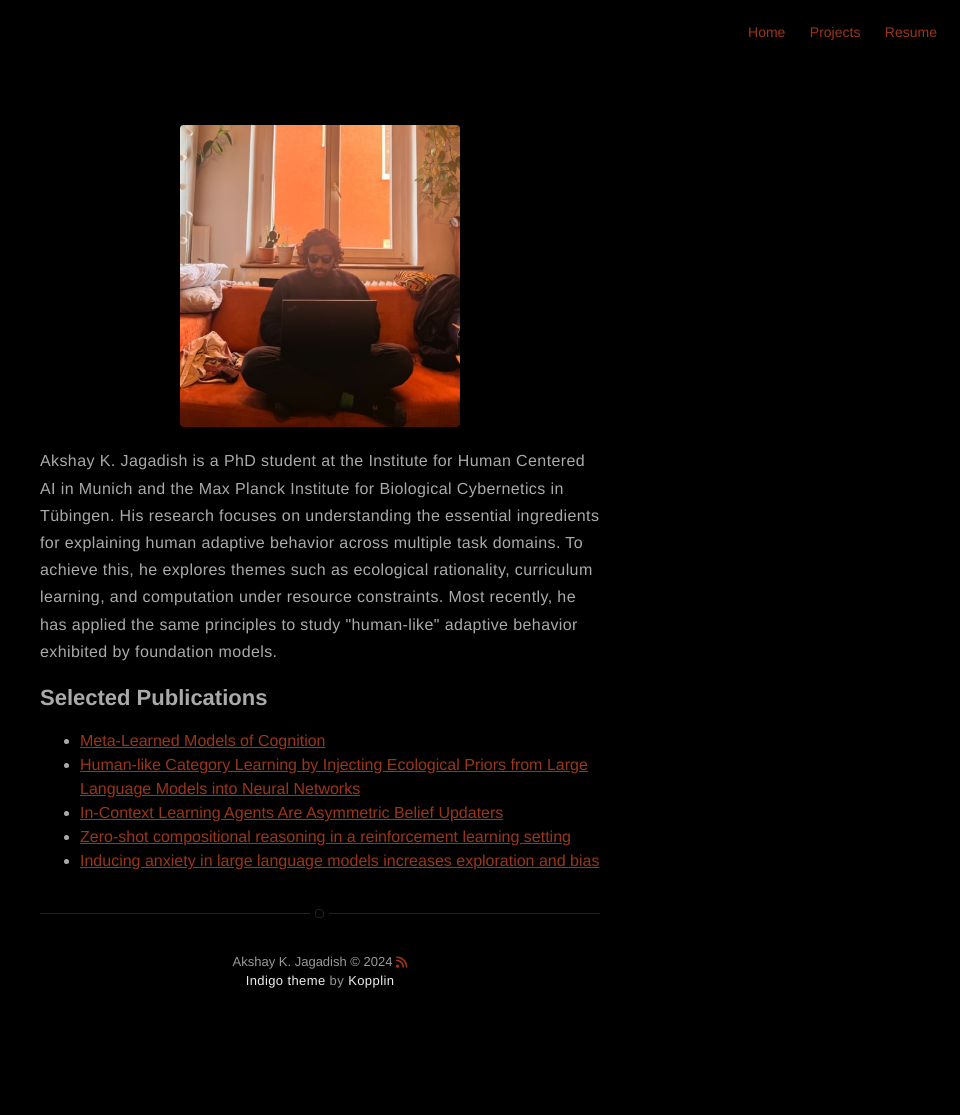
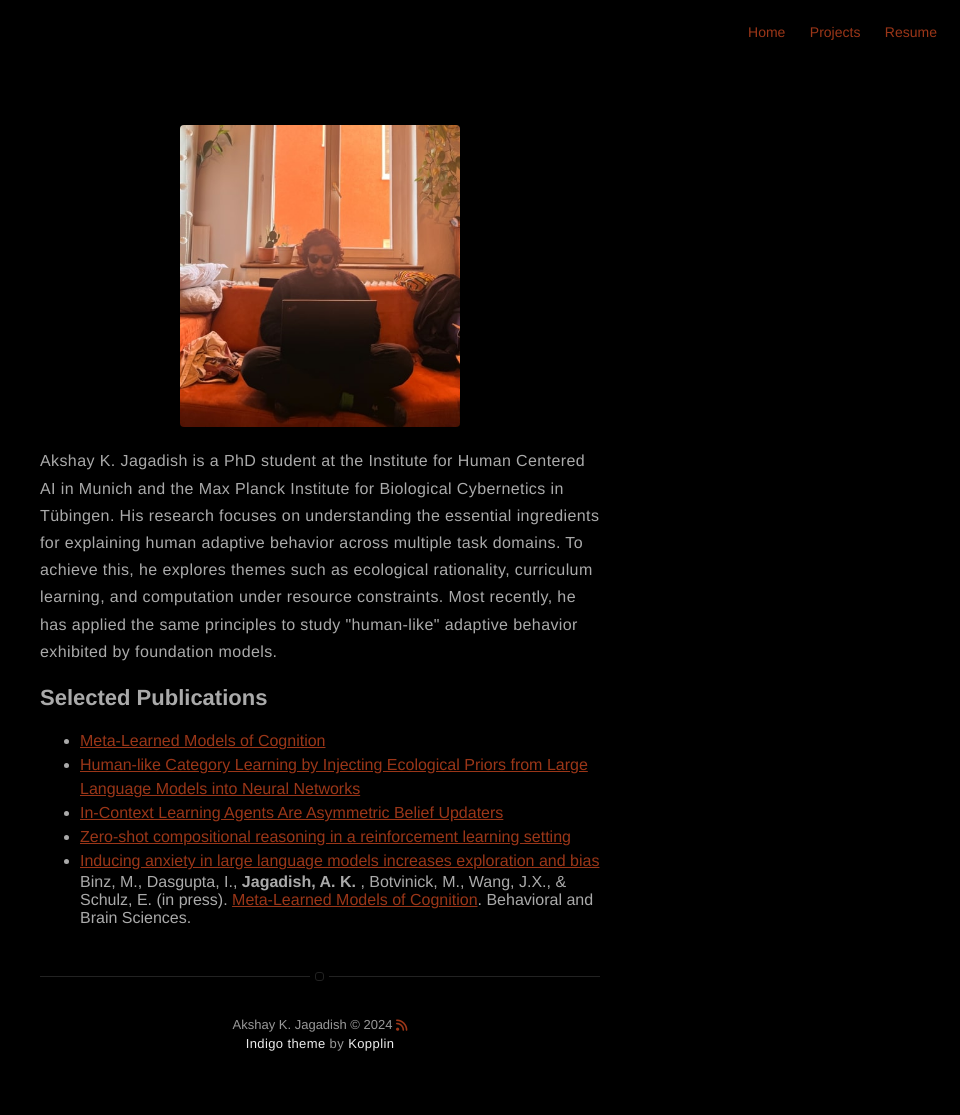
Before and after one commit to akjagadish/akjagadish.github.io, a Jekyll site: the page built from about.md, in a window 1280 px wide. Shown: the whole page, without its empty margins (320-1280 px from the left). Built offline with Jekyll 4.4.1, drawn with Linux system fonts in a browser that asks for light colours; nearby versions of some CDN libraries; before the commit the page ends 1052 px from its top, so only the background shows below that.

Commit message:
test long form citation

```diff
--- a/about.md
+++ b/about.md
@@ -39,6 +39,8 @@ proident, sunt in culpa qui officia deserunt mollit anim id est laborum.</p> -->
 	<li><a href="https://arxiv.org/abs/2402.03969">In-Context Learning Agents Are Asymmetric Belief Updaters</a></li>
 	<li><a href="https://osf.io/preprints/psyarxiv/ymve5">Zero-shot compositional reasoning in a reinforcement learning setting</a></li>
 	<li><a href="https://arxiv.org/abs/2304.11111">Inducing anxiety in large language models increases exploration and bias</a></li>
+	Binz, M., Dasgupta, I., <b> Jagadish, A. K. </b>, Botvinick, M., Wang, J.X., & Schulz, E. (in press).  <a href="https://arxiv.org/abs/2304.06729/">Meta-Learned Models of Cognition</a>. Behavioral and Brain Sciences. <span style="vertical-align:-50%"> </span><br>
+
 </ul>
 
 <!-- <li><a href="https://osf.io/preprints/psyarxiv/j7fwb">“Chat-GPT on the Couch”: Mitigating State Anxiety in Large Language Models via Mindfulness-based Relaxation Techniques</a></li> -->
```
